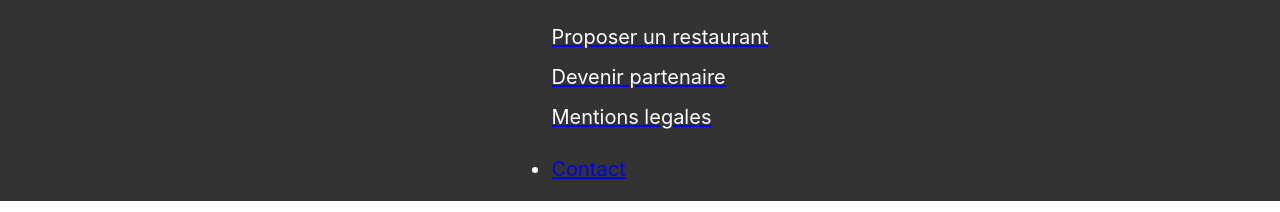
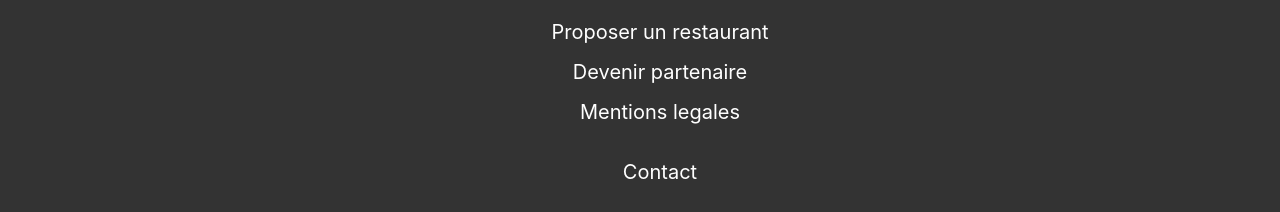
Before and after one commit to prunila/projet3, a website: page index.html in a window 1280 px wide. Shown: the part 1153-1365 px from the top of the page. Drawn offline with Linux system fonts and the light colour scheme; files whose address does not match are found by name; a web font is replaced by a local one.

Commit message:
modification lien footer

```diff
--- a/index.html
+++ b/index.html
@@ -59,7 +59,7 @@
             <div class="pas">
 
 
-                <a href="#" buton class=" btn1">
+                <a href="#" button class=" btn1">
                     <div class="circle">1
                     </div>
                     <div class="marker">
@@ -73,7 +73,7 @@
             </div>
 
             <div class="pas">
-                <a href="#" buton class="btn1">
+                <a href="#" button class="btn1">
                     <div class="circle">2</div>
                     <div class="marker">
                         <i class="fas fa-list"></i>
@@ -86,7 +86,7 @@
             </div>
 
             <div class="pas">
-                <a href="#" buton class="btn1">
+                <a href="#" button class="btn1">
                     <div class="circle">3</div>
                     <div class="marker">
                         <i class="fas fa-store"></i>
@@ -169,24 +169,15 @@
             <img src="logo/ohmyfood@2x.svg" alt="footer-logo">
         </div>
         <div id="textefooter">
-            <a href="#">
-                <ul>
-                    <li>
-                        Proposer un restaurant
-                    </li>
-                    <li>
-                        Devenir partenaire
-                    </li>
-                    <li>
-                        Mentions legales
-                    </li>
-                </ul>
-            </a>
+            <ul>
+                <li><a href="#">Proposer un restaurant</a></li>
+                <li><a href="#">Devenir partenaire</a></li>
+                <li><a href="#">Mentions legales</a></li>
+            </ul>
+
             <ul>
                 <li><a href="mailto:madalina.leahu@yahoo.fr">Contact</a></li>
             </ul>
-
-
         </div>
     </footer>
 
@@ -196,8 +187,6 @@
 
         </div>
     </div>
-
-
 </body>
 
-</html
+</html>
--- a/style.scss
+++ b/style.scss
@@ -376,22 +376,31 @@ figcaption {
 footer {
     display: flex;
     flex-direction: column;
-    text-align: left;
+    text-align: center;
     font-size: 20px;
     background: #333;
     color: white;
+    img{
+        display: flex;
+        justify-content: center;
+        width: 100%;
 
-    img {
-        color: white;
     }
+
 }
 
- a li {
+ li  {
     list-style: none;
     line-height: 2;
-    text-decoration: none;
-    color: white;
+    cursor: pointer;
+    a{
+        text-decoration: none;
+        color: white;
 
+        &:hover{
+            cursor: pointer;
+        }
+    }
 }
 
 
```
Also changed, not shown: style.css, 1 other file.
